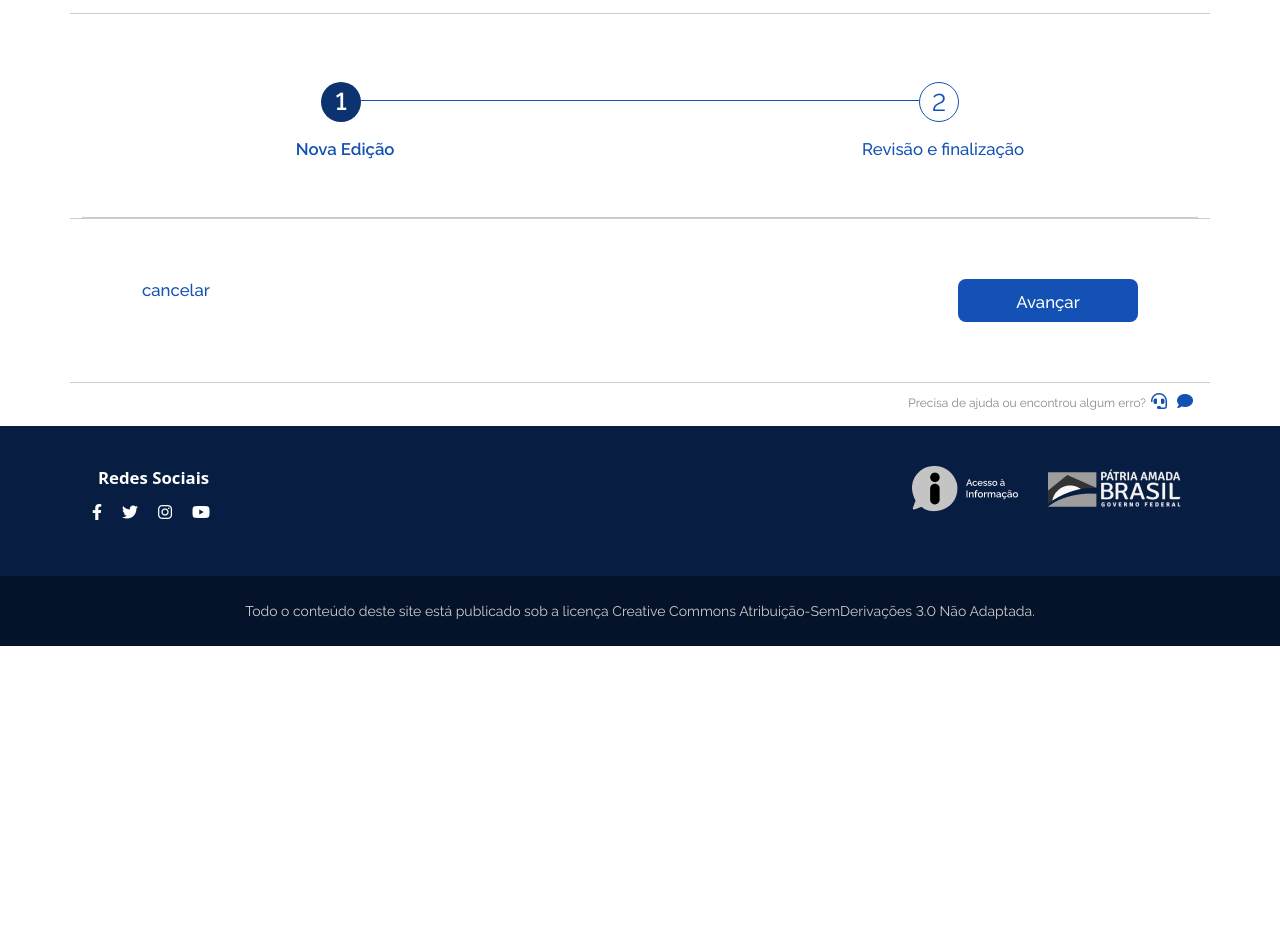
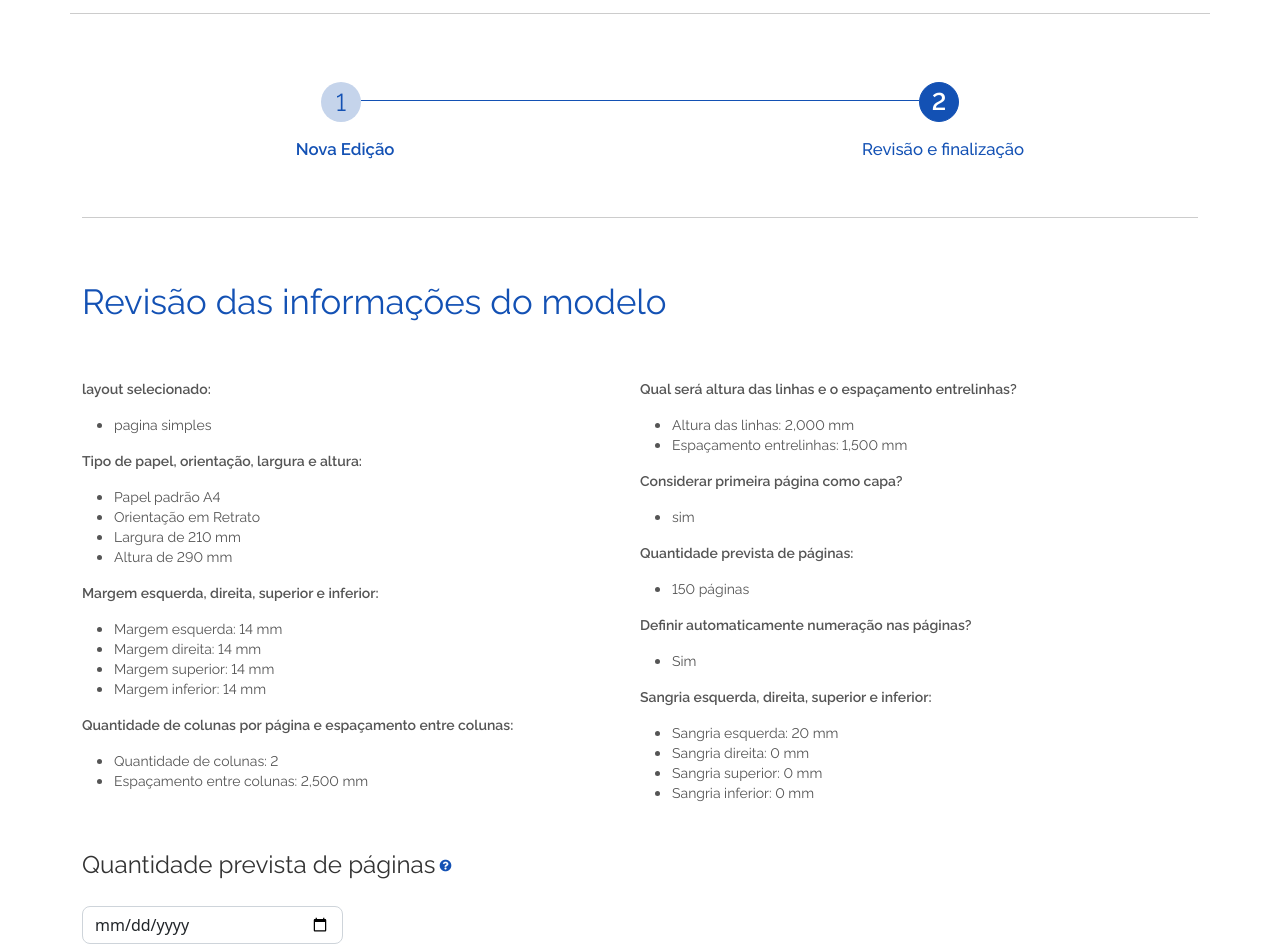
Before and after one commit to Gabriel200395/gns-gov, a React (Create React App) app: page / in a window 1280 px wide. Shown: the part 440-1392 px from the top of the page. Before the commit the page ends 1086 px from the top, so only its background shows below. Built offline with nearby package versions, Linux system fonts and the light colour scheme.

Commit message:
terminando segunda Pagina

```diff
--- /dev/null
+++ b/src/Components/FormularioRevisao/FormularioRevisao.js
@@ -0,0 +1,41 @@
+import TextoContainer from "../ComponetsForm/TextoContainer";
+import InputLarge from "../ComponetsForm/InputLarge";
+import Button from "../ComponetsForm/Button";
+
+function FormularioRevisao() {
+  return (
+    <div className="container" style={{ marginBottom: "60px" }}>
+      <div className="row">
+        <div className="col-12">
+          <form>
+            <div className="row">
+              <div className="col-12">
+                <TextoContainer titulo="Quantidade prevista de páginas" />
+                <div className="row">
+                  <InputLarge type="date" />
+                </div>
+              </div>
+
+              <div className="col-12">
+                <TextoContainer titulo="Definir automaticamente numeração nas páginas?" />
+                <div className="row">
+                  <Button des="sim" />
+                  <Button des="não" />
+                </div>
+              </div>
+
+              <div className="col-12">
+                <TextoContainer titulo="Quantidade prevista de páginas" />
+                <div className="row">
+                  <InputLarge placeholder="Modelo exemplo" type="text" />
+                </div>
+              </div>
+            </div>
+          </form>
+        </div>
+      </div>
+    </div>
+  );
+}
+
+export default FormularioRevisao;
--- /dev/null
+++ b/src/Components/MenuFinalizacao/MenuFinalizacao.js
@@ -0,0 +1,33 @@
+import "./revisao-finalizacao.css";
+
+function MenuFinalizacao() {
+  return (
+    <section>
+      <div className="container ">
+        <div className="row content-border">
+          <div className="col-12 d-flex align-items-center justify-content-center flex-column">
+            <img className="page-imagem" src="./img/Vector.png" />
+            <h1 className="mt-5 titulo">Nova Edição</h1>
+          </div>
+        </div>
+        <div className="d-flex justify-content-center align-items-center mt-5">
+          <div className="d-flex flex-column align-items-center">
+            <span className="round">1</span>
+            <p></p>
+          </div>
+          <div className="col-6 border-menu"></div>
+          <div className="d-flex flex-column align-items-center">
+            <span className="round-two">2</span>
+            <p></p>
+          </div>
+        </div>
+        <div className="texto-border">
+          <p className="nova-edicao">Nova Edição</p>
+          <p className="revisao-finalizacao">Revisão e finalização</p>
+        </div>
+      </div>
+    </section>
+  );
+}
+
+export default MenuFinalizacao;
--- /dev/null
+++ b/src/Components/MenuFinalizacao/revisao-finalizacao.css
@@ -0,0 +1,93 @@
+.content-border {
+  border-bottom: solid 1px #cccccc;
+}
+
+.titulo {
+  font-family: Rawline;
+  font-style: normal;
+  font-weight: normal;
+  font-size: 41.8px;
+  line-height: 48px;
+  color: #0c326f;
+  margin-bottom: 60px;
+}
+
+.page-imagem {
+  margin-top: 80px;
+}
+
+.round {
+  background-color: #c5d4eb;
+  height: 40px;
+  width: 40px;
+  border: none;
+  border-radius: 50%;
+  text-align: center;
+  margin-top: 20px;
+  padding: 4px 5px 5px 5px;
+  font-size: 20px;
+  font-family: Rawline;
+  font-style: normal;
+  font-weight: normal;
+  font-size: 24.19px;
+  line-height: 28px;
+  color: #1351b4;
+}
+
+.round-two {
+  font-family: Rawline;
+  border: 1px solid #1351b4;
+  height: 40px;
+  width: 40px;
+  border-radius: 50%;
+  text-align: center;
+  margin-top: 20px;
+  padding: 3px 5px 5px 5px;
+  font-size: 20px;
+  color: #fff;
+  background-color: #1351b4;
+  font-style: normal;
+  font-weight: 600;
+  font-size: 24.19px;
+  line-height: 28px;
+}
+
+.border-menu {
+  border-bottom: solid 1px #1351b4;
+}
+
+.font {
+  font-style: normal;
+  font-weight: 600;
+  font-size: 16.8px;
+  line-height: 19px;
+  color: #1351b4;
+}
+
+.nova-edicao {
+  font-family: Rawline;
+  font-style: normal;
+  font-weight: 600;
+  font-size: 16.8px;
+  line-height: 19px;
+  color: #1351b4;
+  margin-left: 40px;
+  margin-bottom: 60px;
+}
+
+.revisao-finalizacao {
+  font-family: Rawline;
+  font-style: normal;
+  font-weight: 500;
+  font-size: 16.8px;
+  line-height: 19px;
+  color: #1351b4;
+  text-align: center;
+  margin-left: 120px;
+}
+
+.texto-border {
+  display: flex;
+  justify-content: space-around;
+  border-bottom: solid 1px #cccccc;
+}
--- /dev/null
+++ b/src/Components/SobreSistema/SobreSistema.js
@@ -0,0 +1,93 @@
+import "./sobre-sistema.css";
+
+function SobreSistema() {
+  return (
+    <div className="container" style={{ height: "600px" }}>
+      <div className="row">
+        <h2 className="titulo-revisao">Revisão das informações do modelo</h2>
+        <div className="row">
+          <div className="col-6">
+            <div className="informacao-texto">
+              <p>layout selecionado:</p>
+              <ul>
+                <li>pagina simples</li>
+              </ul>
+            </div>
+
+            <div className="informacao-texto">
+              <p> Tipo de papel, orientação, largura e altura:</p>
+              <ul>
+                <li>Papel padrão A4</li>
+                <li>Orientação em Retrato</li>
+                <li>Largura de 210 mm</li>
+                <li>Altura de 290 mm</li>
+              </ul>
+            </div>
+
+            <div className="informacao-texto">
+              <p>Margem esquerda, direita, superior e inferior:</p>
+              <ul>
+                <li>Margem esquerda: 14 mm</li>
+                <li>Margem direita: 14 mm</li>
+                <li>Margem superior: 14 mm</li>
+                <li>Margem inferior: 14 mm</li>
+              </ul>
+            </div>
+
+            <div className="informacao-texto">
+              <p>
+                Quantidade de colunas por página e espaçamento entre colunas:
+              </p>
+              <ul>
+                <li>Quantidade de colunas: 2</li>
+                <li>Espaçamento entre colunas: 2,500 mm</li>
+              </ul>
+            </div>
+          </div>
+          <div className="col-6">
+            <div className="informacao-texto">
+              <p>Qual será altura das linhas e o espaçamento entrelinhas?</p>
+              <ul>
+                <li>Altura das linhas: 2,000 mm</li>
+                <li>Espaçamento entrelinhas: 1,500 mm</li>
+              </ul>
+            </div>
+
+            <div className="informacao-texto">
+              <p>Considerar primeira página como capa?</p>
+              <ul>
+                <li>sim</li>
+              </ul>
+            </div>
+
+            <div className="informacao-texto">
+              <p>Quantidade prevista de páginas:</p>
+              <ul>
+                <li>150 páginas</li>
+              </ul>
+            </div>
+
+            <div className="informacao-texto">
+              <p>Definir automaticamente numeração nas páginas?</p>
+              <ul>
+                <li>Sim</li>
+              </ul>
+            </div>
+
+            <div className="informacao-texto">
+              <p>Sangria esquerda, direita, superior e inferior:</p>
+              <ul>
+                <li>Sangria esquerda: 20 mm</li>
+                <li>Sangria direita: 0 mm</li>
+                <li>Sangria superior: 0 mm</li>
+                <li>Sangria inferior: 0 mm</li>
+              </ul>
+            </div>
+          </div>
+        </div>
+      </div>
+    </div>
+  );
+}
+
+export default SobreSistema;
--- /dev/null
+++ b/src/Components/SobreSistema/sobre-sistema.css
@@ -0,0 +1,28 @@
+.titulo-revisao {
+  font-family: Rawline;
+  font-style: normal;
+  font-weight: normal;
+  font-size: 34.84px;
+  line-height: 40px;
+  color: #1351b4;
+  margin-top: 60px !important;
+  margin-bottom: 60px !important;
+}
+
+.informacao-texto p {
+  font-family: Rawline;
+  font-style: normal;
+  font-weight: 600;
+  font-size: 14px;
+  line-height: 20px;
+  color: #555555;
+}
+
+.informacao-texto li {
+  font-family: Rawline;
+  font-style: normal;
+  font-weight: normal;
+  font-size: 14px;
+  line-height: 20px;
+  color: #555555;
+}
--- a/src/Page/RevisaoFinalizacao.js
+++ b/src/Page/RevisaoFinalizacao.js
@@ -1,18 +1,21 @@
 import React from "react";
 import Menus from "../Components/Menus/Menus";
 import Navbar from "../Components/Navbar/Navbar";
-import MenuNovaEdicao from "../Components/MenuNovaEdicao/MenuNovaEdicao";
 import Footer from "../Components/Footer/Footer";
 import SubRodape from "../Components/SubRodape/SubRodape";
 import Informacao from "../Components/Informacao/Informacao";
 import AvancaPage from "../Components/AvancaPage/AvancaPage";
-
+import MenuFinalizacao from "../Components/MenuFinalizacao/MenuFinalizacao";
+import SobreSistema from "../Components/SobreSistema/SobreSistema";
+import FormularioRevisao from "../Components/FormularioRevisao/FormularioRevisao";
 function RevisaoFinalizacao() {
   return (
     <section>
       <Navbar />
       <Menus />
-      <MenuNovaEdicao />
+      <MenuFinalizacao />
+      <SobreSistema />
+      <FormularioRevisao />
       <AvancaPage />
       <Informacao />
       <Footer />
```
Also changed, not shown: src/Components/FormularioRevisao/fomulario-revisao.css (added).
